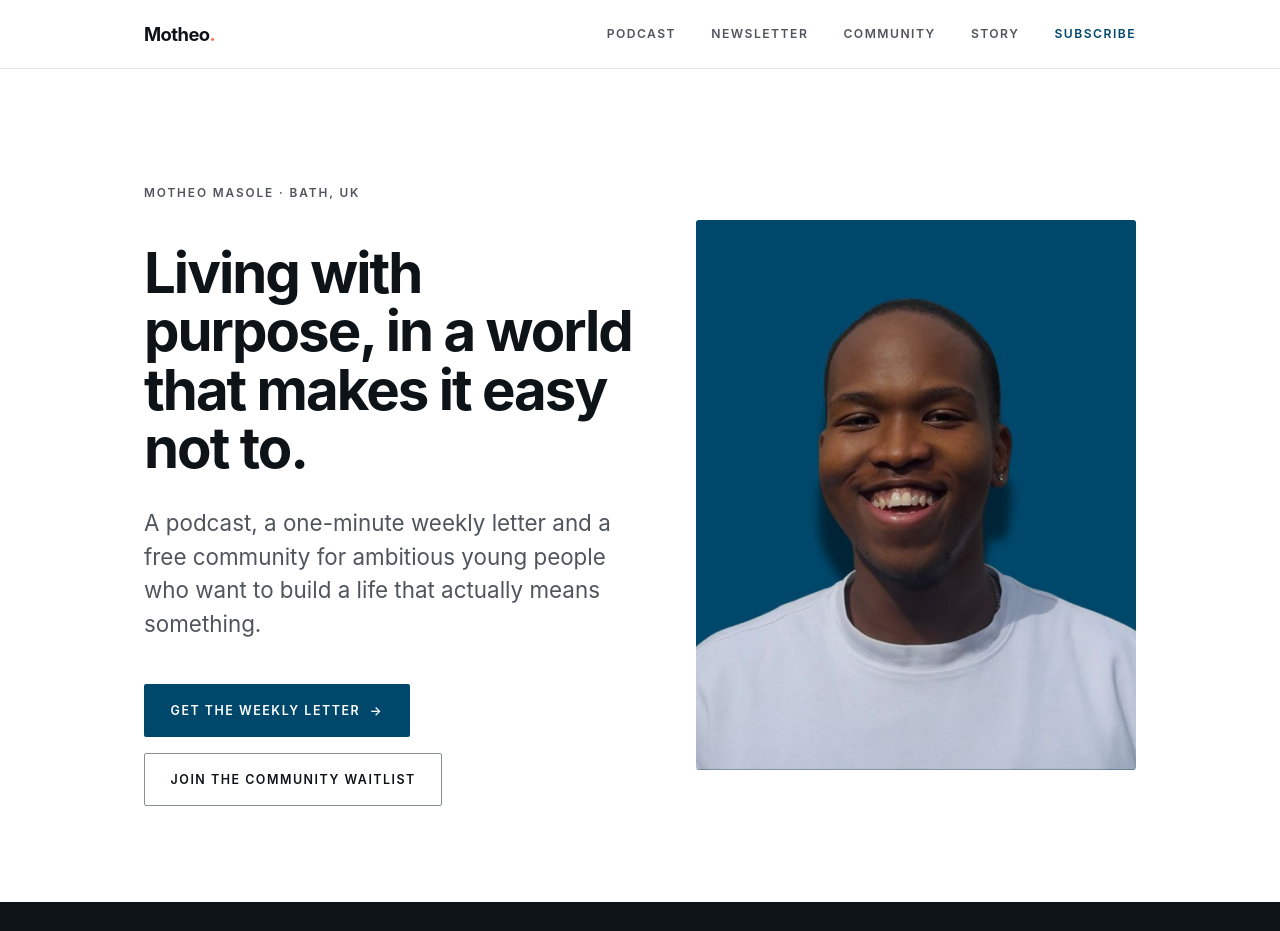
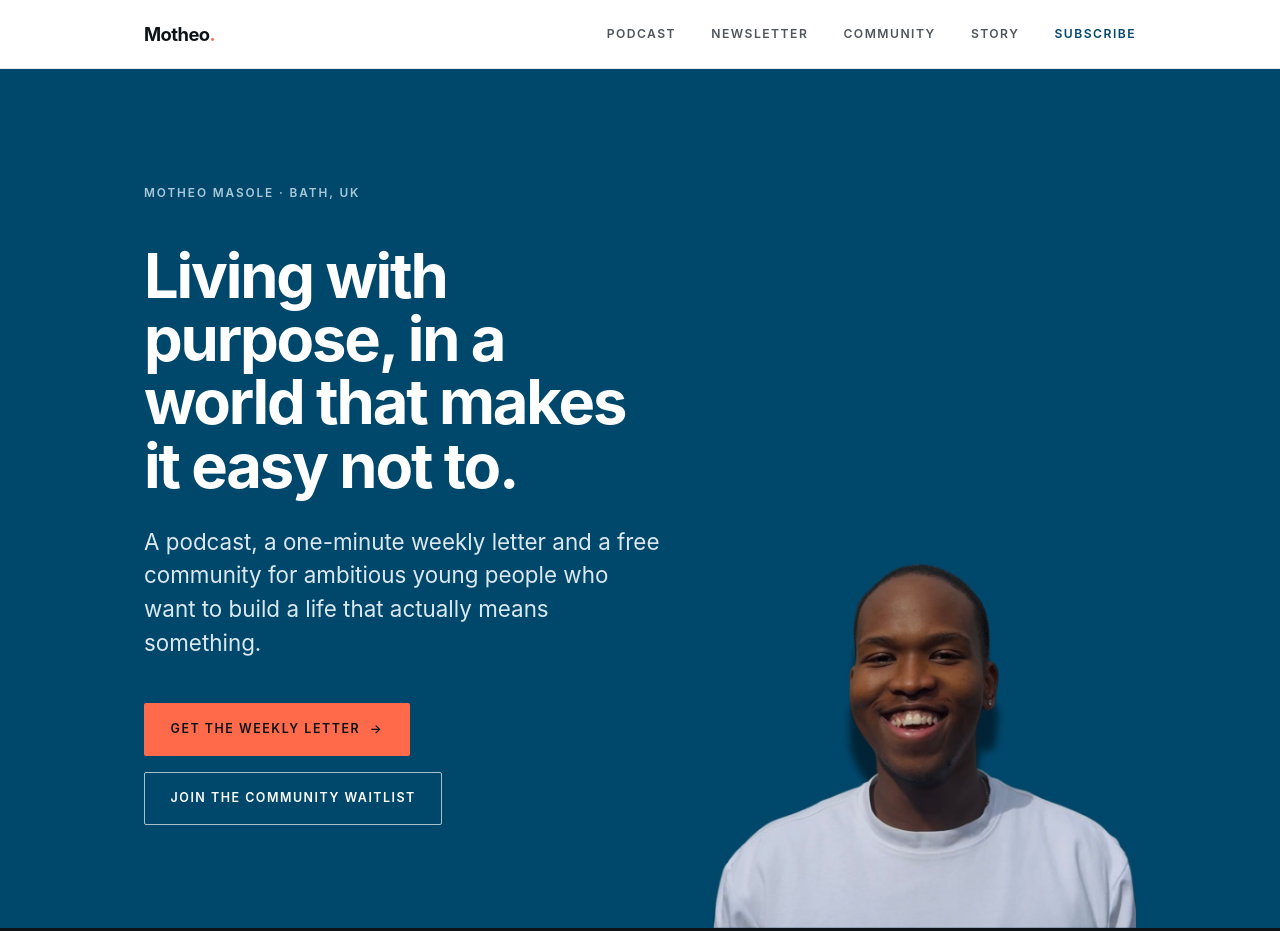
Before and after one commit to motheokmasole/motheomasole-site, a plain HTML site: page index.html in a window 1280 px wide. Shown: the top 931 px of the page. Drawn offline with Linux system fonts and the light colour scheme.

Commit message:
Make the home hero a full blue band with the portrait set into it
Co-Authored-By: Claude Fable 5.2 <noreply@anthropic.com>
Claude-Session: https://claude.ai/code/session_01KsRmZYRV9PXTM4iJwU94Z7

```diff
--- a/css/style.css
+++ b/css/style.css
@@ -260,7 +260,20 @@ a:focus-visible, button:focus-visible, input:focus-visible, select:focus-visible
 .section--ink .consent { color: #C2C5CB; }
 
 /* ---- Photo band ---- */
-.hero__media img { width: 100%; height: auto; aspect-ratio: 4 / 5; object-fit: cover; display: block; border-radius: 3px; }
+/* Home hero: a full band of the brand blue. The portrait's backdrop is the
+   same blue, so the photo has no visible edges and sits on the band itself. */
+.hero--blue { background: var(--accent); color: var(--paper); padding-bottom: 0; overflow: hidden; }
+.hero__split { display: grid; grid-template-columns: 1.1fr 0.9fr; gap: clamp(1.5rem, 4vw, 4rem); align-items: end; }
+.hero--blue .hero__content { padding-bottom: clamp(4rem, 8vw, 6.5rem); align-self: center; }
+.hero--blue .display { font-size: clamp(2.5rem, 4.8vw, 4rem); line-height: 1.03; max-width: 14ch; }
+.hero--blue .hero__coord { color: #A9C9DB; }
+.hero--blue .lead { color: #DCE8EF; }
+.hero--blue .btn--primary { background: var(--pop); color: var(--ink); }
+.hero--blue .btn--primary:hover { background: #FF8266; }
+.hero--blue .btn--ghost { color: var(--paper); border-color: rgba(255,255,255,0.65); }
+.hero--blue .btn--ghost:hover { border-color: var(--paper); }
+.hero--blue a:focus-visible { outline-color: var(--paper); }
+.hero__media img { width: 100%; height: auto; display: block; }
 
 /* ---- Spotify, loaded only when asked ---- */
 .embed-ask { display: grid; gap: 1.1rem; justify-items: start; padding: clamp(1.75rem, 4vw, 2.75rem); }
@@ -292,6 +305,9 @@ a:focus-visible, button:focus-visible, input:focus-visible, select:focus-visible
     padding: 1.75rem var(--gutter) 2.25rem;
   }
   .paths { grid-template-columns: 1fr; }
+  .hero__split { grid-template-columns: 1fr; }
+  .hero--blue .hero__content { padding-bottom: 0; }
+  .hero__media { max-width: 420px; margin-inline: auto; }
   .story-grid { grid-template-columns: 1fr; }
   .portrait { position: static; max-width: 340px; }
 }
--- a/index.html
+++ b/index.html
@@ -11,7 +11,7 @@
 <link rel="icon" href="favicon.ico" sizes="any" />
 <link rel="icon" type="image/png" sizes="32x32" href="favicon-32.png" />
 <link rel="apple-touch-icon" href="apple-touch-icon.png" />
-<link rel="stylesheet" href="css/style.css?v=4" />
+<link rel="stylesheet" href="css/style.css?v=5" />
 <script>document.documentElement.classList.add('js');</script>
 </head>
 <body>
@@ -32,19 +32,19 @@
 </header>
 
 <main id="main">
-  <section class="hero">
-    <div class="wrap" style="display:flex; flex-wrap:wrap; gap:clamp(2rem,5vw,4rem); align-items:center;">
-      <div class="hero__content" style="flex:1 1 340px;">
+  <section class="hero hero--blue">
+    <div class="wrap hero__split">
+      <div class="hero__content">
         <p class="hero__coord reveal">Motheo Masole &middot; Bath, UK</p>
-        <h1 class="display reveal" style="font-size:clamp(2.4rem,4.4vw,3.7rem); max-width:none; line-height:1.04;">Living with purpose, in a world that makes it easy not to.</h1>
+        <h1 class="display reveal">Living with purpose, in a world that makes it easy not to.</h1>
         <p class="lead hero__sub reveal">A podcast, a one-minute weekly letter and a free community for ambitious young people who want to build a life that actually means something.</p>
         <div class="hero__actions reveal">
           <a class="btn btn--primary" href="newsletter.html">Get the weekly letter <span class="arrow" aria-hidden="true">&rarr;</span></a>
           <a class="btn btn--ghost" href="community.html">Join the community waitlist</a>
         </div>
       </div>
-      <div class="hero__media reveal" style="flex:1 1 300px; max-width:440px;">
-        <img src="images/motheo-dark.jpg" alt="Motheo Masole smiling, in a white t-shirt against a deep blue background" width="900" height="900" style="width:100%; height:auto; aspect-ratio:4/5; object-fit:cover; object-position:center; display:block; border-radius:3px;" />
+      <div class="hero__media">
+        <img src="images/motheo-dark.jpg" alt="Motheo Masole smiling, in a white t-shirt against a deep blue background" width="900" height="900" />
       </div>
     </div>
   </section>
```
Also changed, not shown: about.html (+1 -1 lines), community.html (+1 -1 lines), newsletter.html (+1 -1 lines), podcast.html (+1 -1 lines), privacy.html (+1 -1 lines), thank-you.html (+1 -1 lines).
